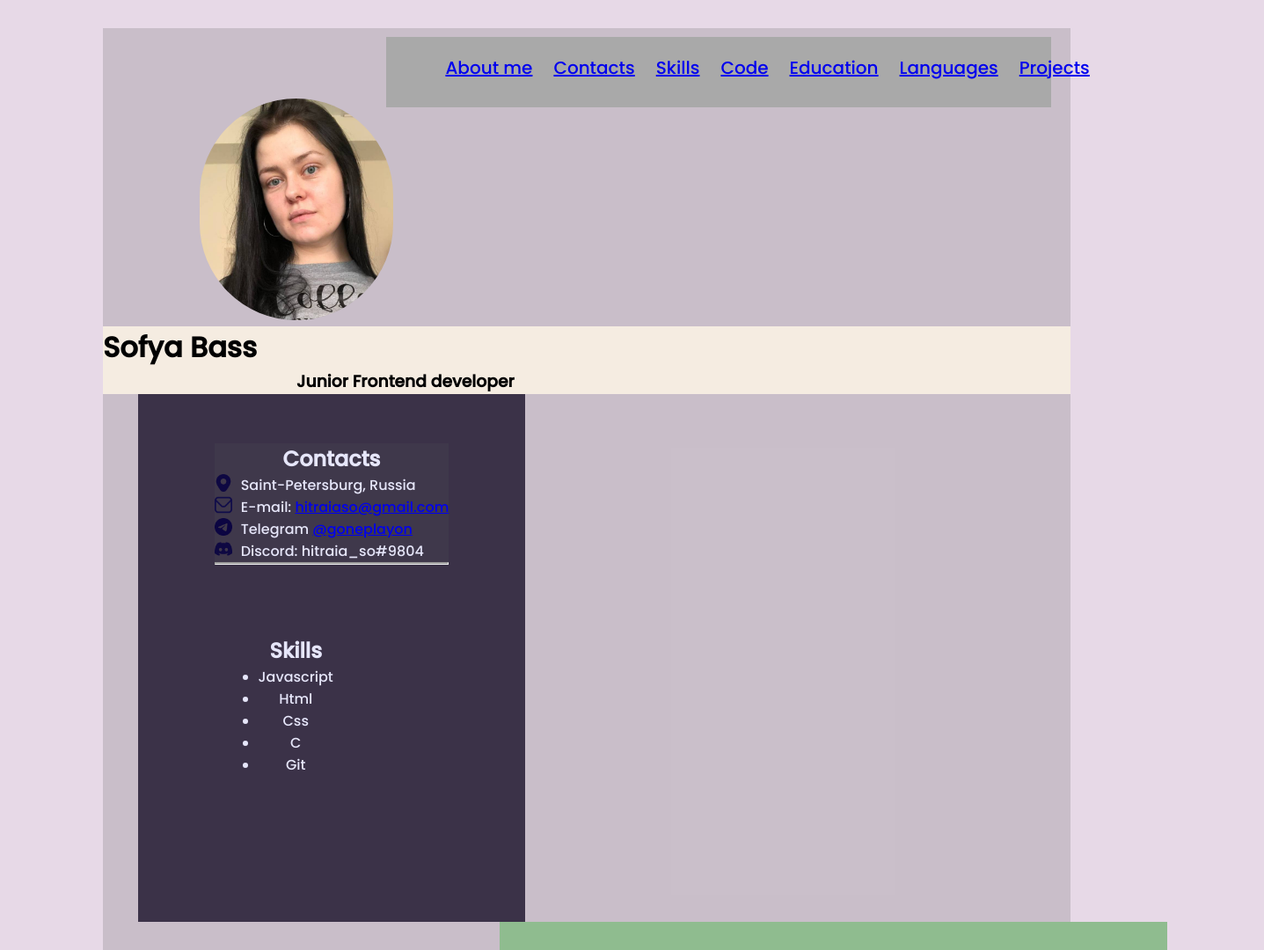
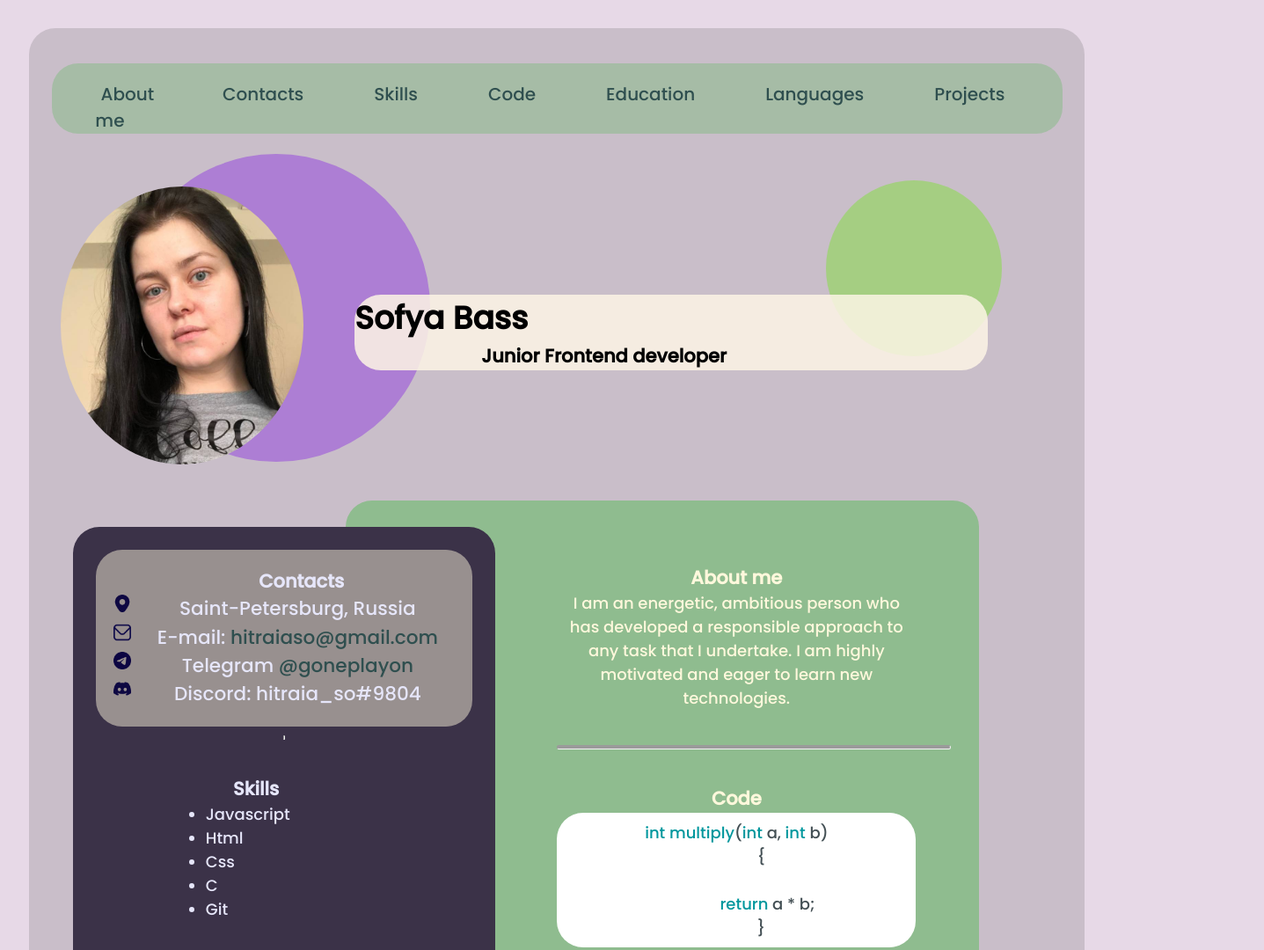
Before and after one commit to hitraiaso/mistake, a plain HTML site: page index.html in a window 1280 px wide. Shown: the top 1080 px of the page at 88% size, 1437 px wide, since content can reach past the window. Drawn offline with Linux system fonts and the light colour scheme.

Commit message:
feat: add styles

```diff
--- a/index.html
+++ b/index.html
@@ -17,7 +17,7 @@
     <div class="container header-container">
     <nav>
         <ul class="main-menu">
-            <li><a href="#about" class="nav-link"> About me</a></li>
+            <li><a href="#about" class="nav-link">About me</a></li>
             <li><a href="#contacts" class="nav-link">Contacts</a></li>
             <li><a href="#skills" class="nav-link">Skills</a></li>
             <li><a href="#code" class="nav-link">Code</a></li>
@@ -31,7 +31,7 @@
  <main>
 <div class="container main-container">
     <div class="profile-pic">
-        <img src="assets/img/pic.jpg" alt="profilepicture">
+        <img class="profile-img" src="assets/img/pic.jpg" alt="profilepicture">
     </div>
     <div class="profile-title">
         <h1 class="title main">Sofya Bass</h1>
@@ -49,8 +49,8 @@
             <li class="section-item discord">Discord: hitraia_so#9804 </li>
 
         </ul>
-     <hr>
     </section>
+    <hr>
     <section class="skills" id="skills">
         <h2 class="section-title">Skills</h2>
         <ul class="section-skills">
@@ -83,7 +83,7 @@
         <h2 class="section-title">Education</h2>
         <ul class="section-list">
             <li class="section-item">RS Schools Course «JavaScript/Front-end. Stage 0» (in progress)</li>
-            <li class="section-item">Cs50</li>
+            <li class="section-item">Cs50 lectures</li>
         </ul>
     </section>
     <hr>
@@ -98,16 +98,15 @@
     <section class="projects" id="projects">
         <h2 class="section-title">Projects</h2>
         <ul class="section-list">
-            <li class="section-item"><a href=""></a></li>
-
+            <li class="section-item"><a href="https://hitraiaso.github.io/rsschool-cv/cv">CV</a></li>
+        </ul>
 </div>
 </div>
  </main>
  <footer>
-<div class="year">2022</div>
-<a class="rs-logo" href="https://rs.school/js/"><img src="assets/img/rs_school_js.svg" width="50%" height="20%"></a>
-<a class="github" href="https://github.com/hitraiaso"><img src="assets/ico/github-free-icon-font.ico" width="20%"</a>
+<p class="year">2022</p>
+<a class="rs-logo" href="https://rs.school/js/"><img src="assets/img/rs_school_js.svg" alt="rs school logo" ></a>
+<a class="github" href="https://github.com/hitraiaso"><img src="assets/ico/github-free-icon-font.ico" alt="githublogo" width="20%"></a>
  </footer>
-</div>
 </body>
 </html>
--- a/style.css
+++ b/style.css
@@ -5,6 +5,7 @@
   scroll-behavior: smooth;
   box-sizing: border-box;
   font-family: 'Poppins', sans-serif;
+  border-radius: 30px;
 
 }
 /***Body***/
@@ -15,56 +16,91 @@ body {
   margin: 0 auto;
   font-family: 'Montserrat', sans-serif;
   padding: 2rem;
+  font-size: 18px;
+  font-weight: 300;
+  line-height: 1.5;
+  display: flex;
+  flex-direction: column;
+  justify-content: space-between;
 }
 .wrapper {
   position: relative;
+  right: 8%;
   display: flex;
   flex-direction: column;
-  width: 1100px;
+  width: 1200px;
   min-height: 100vh;
   margin: auto;
   background-color: rgba(181, 171, 181, 0.574);
+}
+.wrapper::after {
+  content: '';
+  position: absolute;
+  display: block;
+  background-color: rgba(171, 169, 178, 0.446);
+  width: 250px;
+  height: 250px;
+  bottom: 15%;
+  left: 3%;
+  border-radius: 50%;
+  z-index: 1;
+}
+.wrapper::before {
+  content: '';
+  position: absolute;
+  display: block;
+  background-color: rgba(240, 230, 140, 0.731);
+  width: 100px;
+  height: 100px;
+  border-radius: 50%;
+  bottom: 25%;
+  left:17%;
+}
+.contacts{
+  background-color: rgba(236, 229, 208, 0.526);
+  text-align: center;
+  padding: 20px;
+  margin: 10px;
+  font-weight: 500;
+  font-size: larger;
 }
                          /***Header***/
 header {
 min-height: 10%;
 height: 80px;
-background-color: darkgrey;
+background-color: rgba(143, 188, 143, 0.592);
 position: relative;
-left: 150px;
-top: 10px;
+top: 40px;
 display: flex;
-justify-content: space-between;
-margin-block-end: auto;
+justify-content: flex-start;
 }
 .container {
   max-width: 1440px;
-  margin: 0 auto;
   min-height: 50px;
   position: relative;
   left: 10%;
+  margin: 0 auto;
+}
+.header-container {
+  margin-left: 2%;
+  justify-content: space-between;
+}
+ section {
+  margin: 40px;
+  justify-content: center;
+  padding-left: 10%;
   }
 
-  .section {
-    width: 50%;
-    display: block;
-  }
   @media (max-width: 768px) {
     .section {
       width: 100%;
     }
   }
-  section {
-    margin-top: 40px;
-    text-align: center;
-  }
-
 .main-menu {
    display: flex;
-    justify-content: flex-end;
    position: relative;
    top: 20px;
-    right: 20px;
+   right: 140px;
    margin: 0 auto;
    padding: 0;
    max-width: 1440px;
@@ -74,26 +110,77 @@ margin-block-end: auto;
 .main-menu li {
   position: relative;
   float: right;
-  padding: 0 12px;
+  text-align: center;
+  padding: 0 20px;
   text-decoration: none;
   font-size: 20px;
   font-weight: 300;
+}
+.nav-link {
+  padding: 0 20px;
+  line-height: 30px;
+  transition: 0.3s;
+  cursor: pointer;
 
 }
+a {
+  color: darkslategray;
+  text-decoration: none;
+  transition: color 0.5s;
+}
+a:hover {
+  color: beige;
+}
+
+
 /***profile pic***/
 .profile-pic {
-  position: static;
-  margin: 0;
+  margin: 0 auto;
+  position: relative;
+  right: 7%;
+  top: 100px;
   }
-img {
-  width: 20%;
-  border-radius: 120px;
+.profile-pic::before {
+    content: '';
+    position: absolute;
+    display: block;
+    background-color: rgba(137, 43, 226, 0.436);
+    width: 350px;
+    height: 350px;
+    border-radius: 50%;
+    left: 70px;
+    bottom: 10px;
+    z-index: 0;
+}
+.profile-pic::after {
+  content: '';
+  position: absolute;
+  display: block;
+  background-color: rgba(122, 226, 43, 0.446);
+  width: 200px;
+  height: 200px;
+  border-radius: 50%;
+  left: 870px;
+  bottom: 130px;
+  z-index: 1;
+}
+.profile-img {
+  width: 23%;
+  border-radius:50%;
+  position: relative;
+  z-index: 5;
 }
                    /***profile title***/
 .profile-title {
   background-color: rgba(253, 245, 230, 0.85);
   position: relative;
-  right: 10%;
+  width: 80%;
+  bottom: 100px;
+  left: 10px;
+  justify-content: flex-end;
+  width: 60%;
+  margin-bottom: 4%;
+  z-index: 3;
 }
 .subtitle{
   position: relative;
@@ -104,6 +191,7 @@ img {
 .about-me {
   position: relative;
   right: 70px;
+  top: 30px;
   padding: 1rem;
   width: 40%;
   background-color: rgb(59, 50, 72);
@@ -115,17 +203,21 @@ img {
   height: 600px
 
 }
-.contacts{
-  background-color: rgba(143, 188, 143, 0.039);
-  margin-bottom: 30px;
+
+.skills {
+  width: 80%;
+ text-align: left;
+ margin-left: 20%;
 }
 
+
 .section-list {
- position: relative;
- text-align: left;
+ justify-content: center;
+ align-items: center;
  margin: 0 auto;
  list-style: none;
 }
+
 
 .map {
     padding-left: 30px;
@@ -133,6 +225,7 @@ img {
     background-position-x: left center;
     background-size: 20px 20px;
     background-repeat: no-repeat;
+    border-radius: 0%;
 }
 .e-mail {
     padding-left: 30px;
@@ -140,6 +233,7 @@ img {
     background-position-x: left center;
     background-size: 20px 20px;
     background-repeat: no-repeat;
+    border-radius: 0%;
 }
 .Telegram {
   padding-left: 30px;
@@ -147,6 +241,7 @@ img {
   background-position-x: left center;
   background-size: 20px 20px;
   background-repeat: no-repeat;
+  border-radius: 0%;
 }
 .discord {
   padding-left: 30px;
@@ -154,47 +249,53 @@ img {
   background-position-x: left center;
   background-size: 20px 20px;
   background-repeat: no-repeat;
+  border-radius: 0%;
 }
-.skills {
- position: relative;
-  margin-top: 50px;
-  right: 10%;
-}
-.section-skills {
-  position:relative;
-}
+
+
                      /***main content***/
 .main-content {
   display: block;
-  padding: 1rem;
-  width: 69%;
+  padding: 2rem;
+  width: 60%;
   background-color: darkseagreen;
   color: cornsilk;
-  height: 800px;
+  height:100%;
   text-align: center;
-  float: right;
+}
+
+.education {
+  text-align: left;
+  margin-left: 30%;
 }
                          /***footer***/
+footer {
+  background-color: mediumslateblue;
+  width: 100%;
+  display: flex;
+  justify-content: space-between;
+  align-items: center;
+  padding: 20px;
+  margin-top: 10%;
+}
 .rs-logo {
+  width: 20%;
   position: relative;
-float: right;
+  top:10px;
+  left:30%;
 }
 .github {
   position: relative;
-  float: right;
+  left:20%;
 }
-.year {
-  position: relative;
 
-}
-footer {
-  background-color: mediumslateblue;
-  display: inline-block;
-  max-width: 1200px ;
-  margin: 0%;
-}
 hr {
-  padding-bottom: 1px;
+  padding-bottom: 3px;
   background-color: #9b9b9b;
   border-bottom:1px solid #F4F4F4;
   }
+  .section-title {
+    font-size: 21px;
+    font-weight: 600;
+    margin-left: 10%;
+  }
```
Also changed, not shown: 1 other file. Lines whose indentation alone changed are shown as unchanged.
